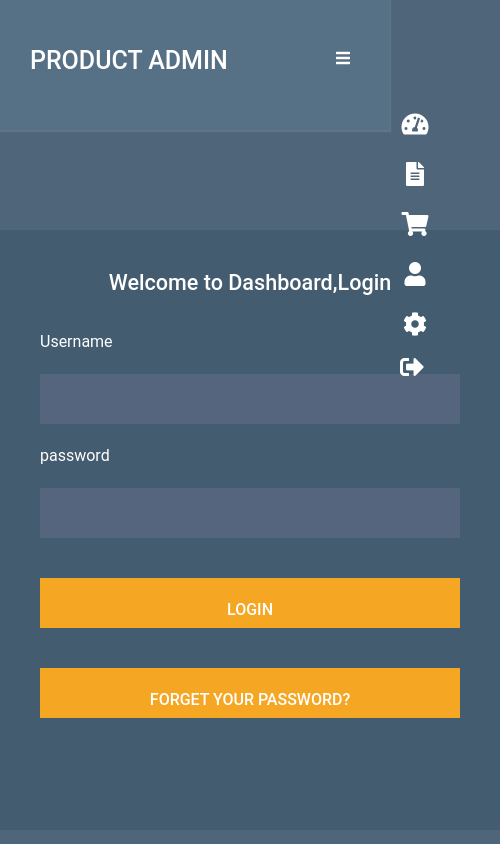
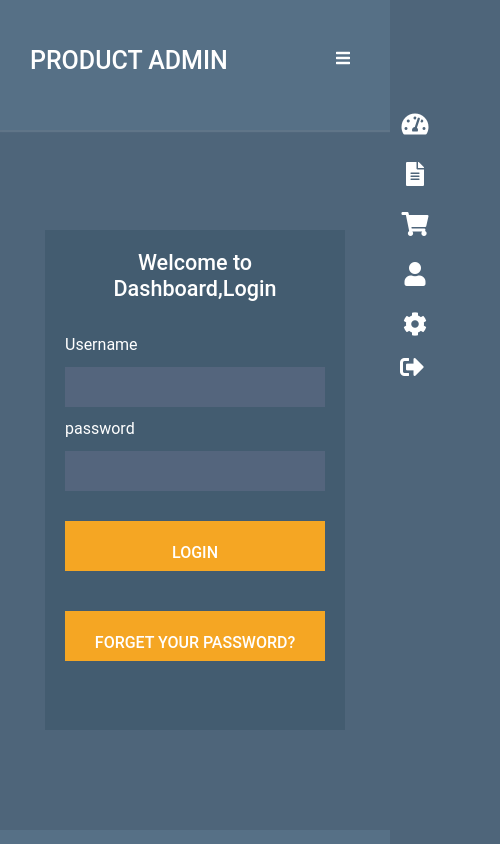
Before and after one commit to rajat-sha7/react-assignment, a React (Create React App) app: page / in a window 390 px wide. Shown: the top 844 px of the page, 500 px wide, since content can reach past the window. Built offline with nearby package versions, Linux system fonts and the light colour scheme; no server answers.

Commit message:
Update Login.css

```diff
--- a/src/Component/Login/Login.css
+++ b/src/Component/Login/Login.css
@@ -1,11 +1,10 @@
+
 .login-box{
     display: flex;
     flex-direction: column;
     gap: 5%;
     width: 500px;
     height: 600px;
-    /* background-color: #567086;\
-     */
      background-color: #435c70;
     margin: auto;
     margin-top: 100px;
@@ -18,7 +17,6 @@
 .form-input{
     display: flex;
     flex-direction: column;
-
     text-align: left;
     gap: 66%;
 }
@@ -28,12 +26,10 @@
     height: 50px;
     margin-top: 20px;
     margin-bottom: 20px;
-
     background-color: #54657d;
     color: #fff;
     border: 0;
     font-size: 20px;
-
 }
 
 .form-input-box:focus{
@@ -45,7 +41,6 @@
     height: 50px;
     margin-top: 20px;
     margin-bottom: 20px;
-
     background-color: #f5a623;
     color: #fff;
     border: 0;
@@ -65,3 +60,41 @@
 
 
 }
+
+
+
+@media  screen and (max-width:768px){
+
+    .login-box{
+
+        gap: 5%;
+        width: 300px;
+        height: 500px;
+         background-color: #435c70;
+        margin: auto;
+        margin-top: 100px;
+        color: white;
+
+        padding: 20px;
+
+
+    }
+    .form-input{
+        display: flex;
+        flex-direction: column;
+        text-align: left;
+        gap: 16%;
+    }
+
+    .form-input-box{
+        padding: 20px;
+        height: 30px;
+        margin-top: 10px;
+        margin-bottom: 10px;
+        background-color: #54657d;
+        color: #fff;
+        border: 0;
+        font-size: 13px;
+    }
+
+}
```
